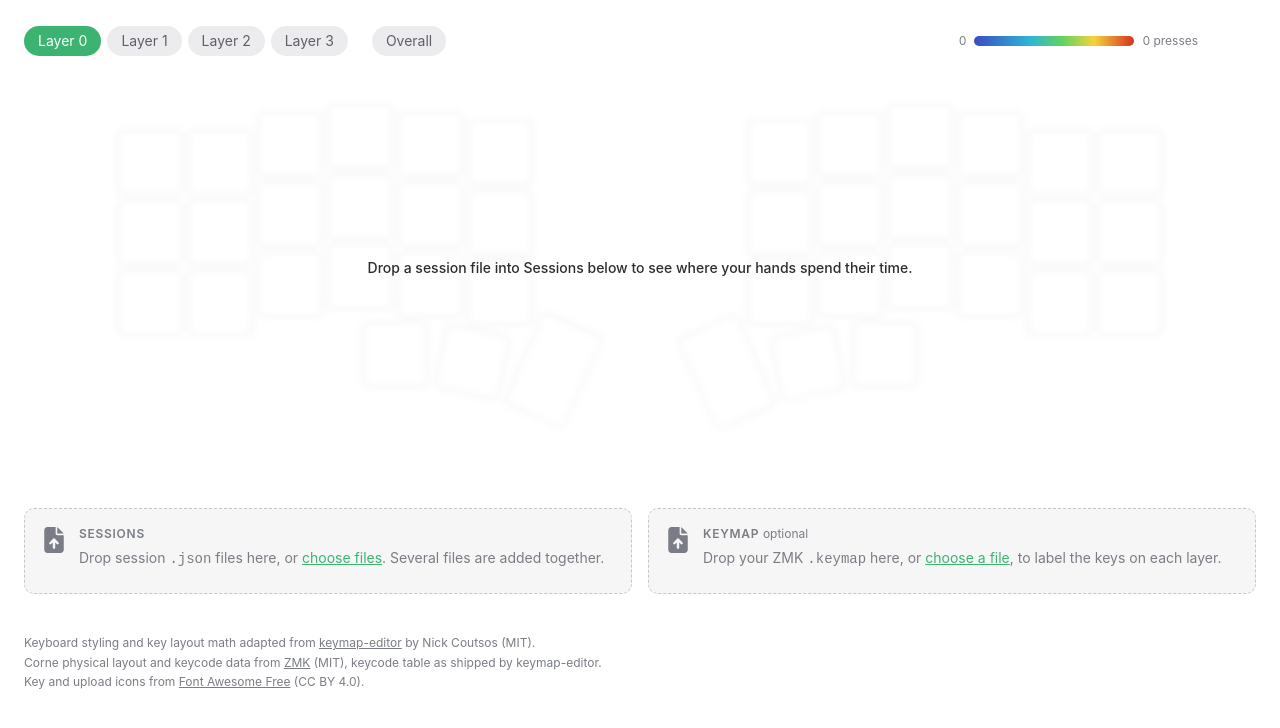
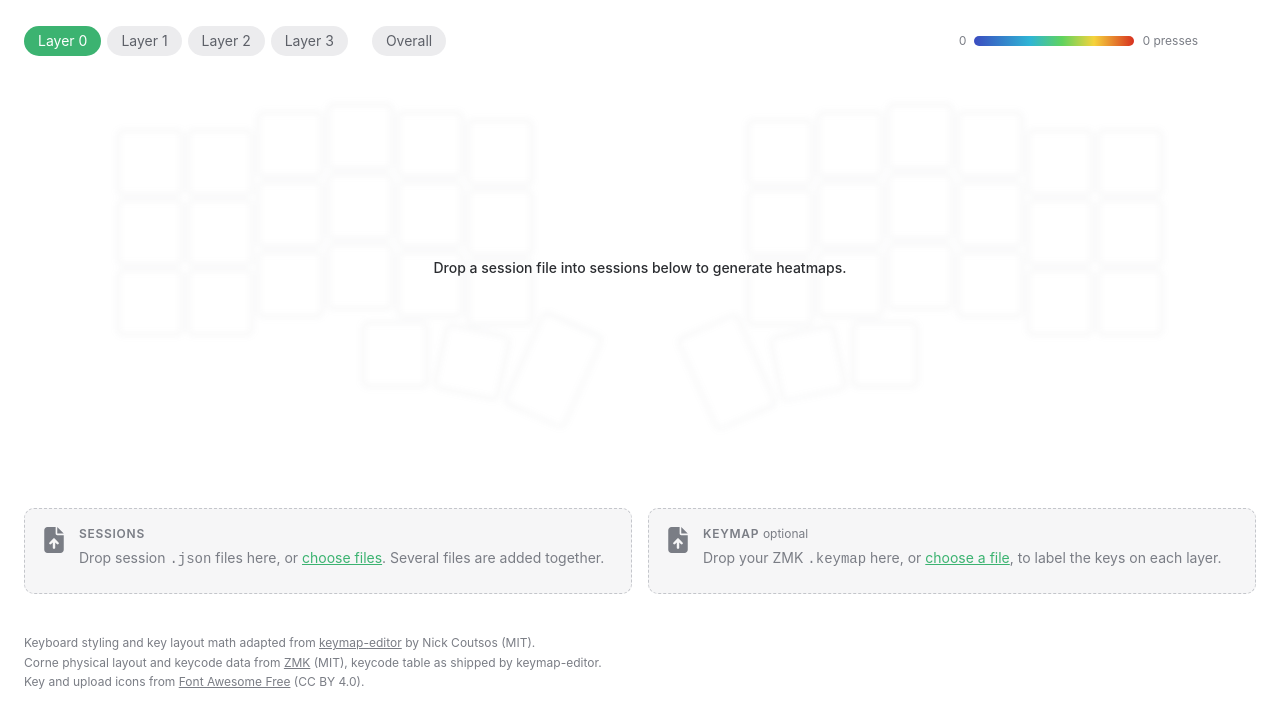
Before and after one commit to harvest7777/heatmap, a plain HTML site: page viewer/index.html in a window 1280 px wide. Shown: the part 68-796 px from the top of the page. Drawn offline with Linux system fonts and the light colour scheme.

Commit message:
reword the empty-board hint

```diff
--- a/viewer/index.html
+++ b/viewer/index.html
@@ -32,7 +32,7 @@
         <canvas id="heat"></canvas>
         <div id="keys"></div>
       </div>
-      <p id="empty" class="empty">Drop a session file into Sessions below to see where your hands spend their time.</p>
+      <p id="empty" class="empty">Drop a session file into sessions below to generate heatmaps.</p>
       <div id="tooltip" hidden></div>
     </section>
 
```
